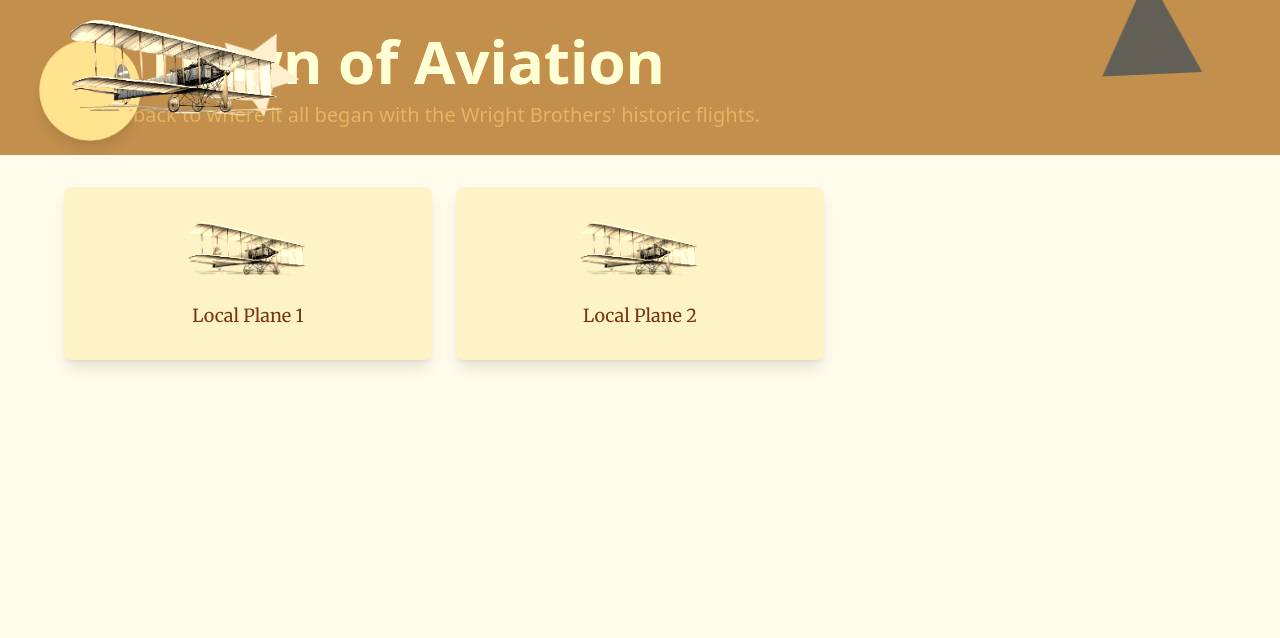
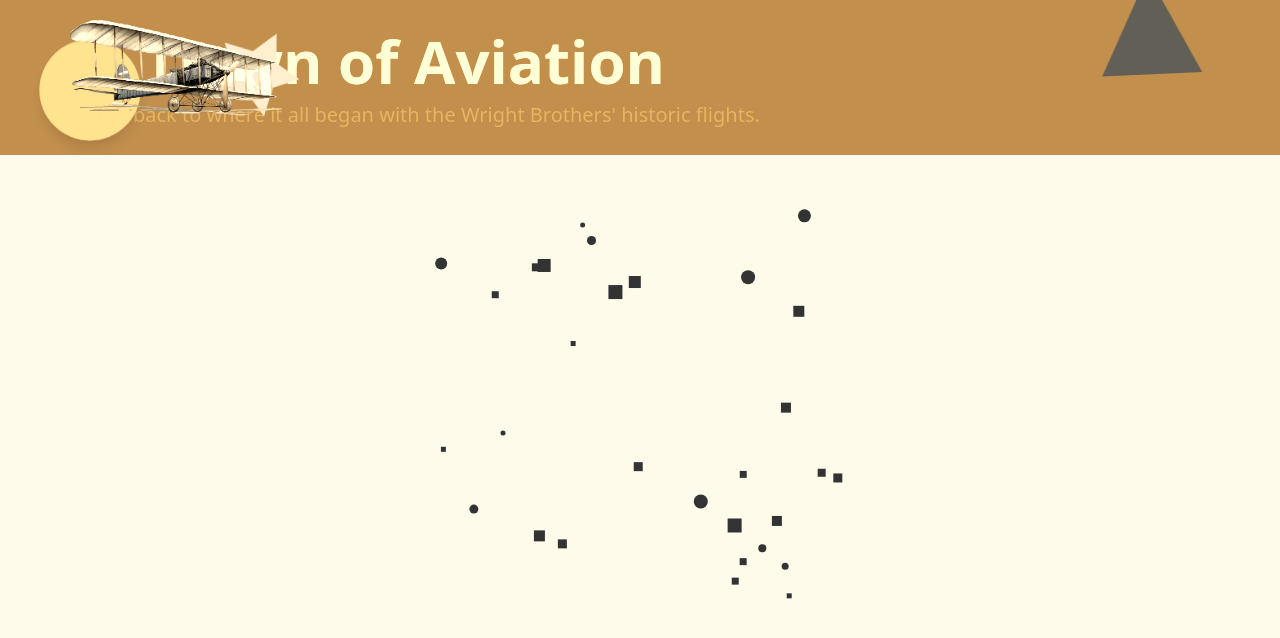
Before and after one commit to Eurofins-Hackathon/Copilot-Bootcamp, a React (Vite) app in the folder WrightBrothersFrontend/: page / in a window 1280 px wide. Shown: the top 638 px of the page. Built offline with nearby package versions, Linux system fonts and the light colour scheme; no server answers.

Commit message:
complete 3.2

```diff
--- a/WrightBrothersFrontend/src/pages/HomePage.tsx
+++ b/WrightBrothersFrontend/src/pages/HomePage.tsx
@@ -1,18 +1,29 @@
+import React from 'react';
+import axios from 'axios';
+import { useQuery } from 'react-query';
 import Banner from "../components/Banner";
 import PlaneList from "../components/PlaneList";
 import PageContent from "../components/PageContent";
+import PlaneSpinner from "../components/PlaneSpinner";
+
+const fetchPlanes = async () => {
+  await new Promise(resolve => setTimeout(resolve, 3000)); // Add delay
+  const response = await axios.get('http://localhost:1903/planes/');
+  return response.data;
+};
 
 function HomePage() {
-  const planes = [
-    { id: 1, name: "Local Plane 1" },
-    { id: 2, name: "Local Plane 2" },
-  ];
+  const { isLoading, isSuccess, isError, data: planes } = useQuery('planes', fetchPlanes);
 
   return (
     <div>
       <Banner />
       <PageContent>
-        <PlaneList planes={planes} />
+        {isLoading || isError ? (
+          <PlaneSpinner isLoading={isLoading} isError={isError} isSuccess={isSuccess} />
+        ) : (
+          <PlaneList planes={planes} />
+        )}
       </PageContent>
     </div>
   );
```
Also changed, not shown: 1 other file (tests, documents, lock files or other folders).
